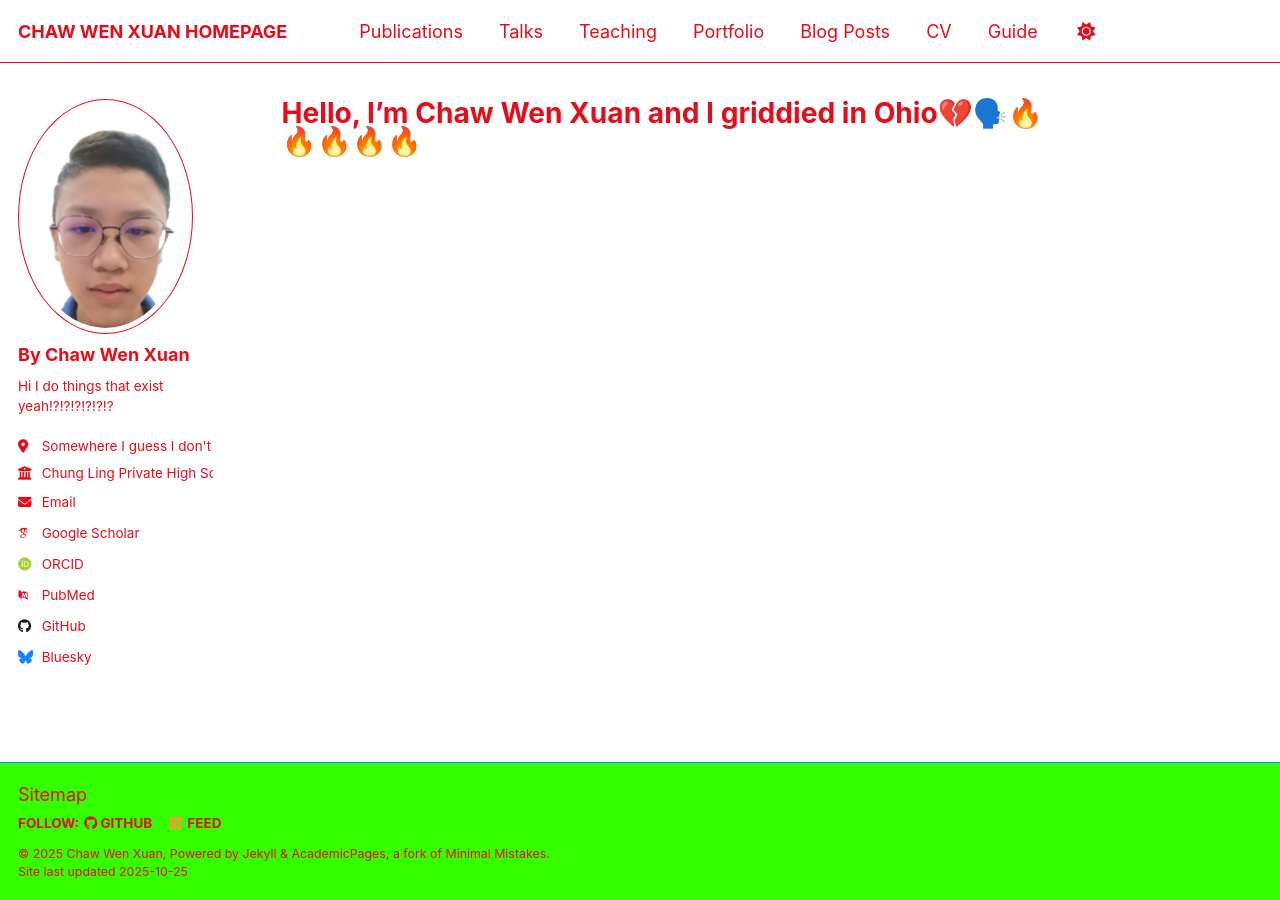
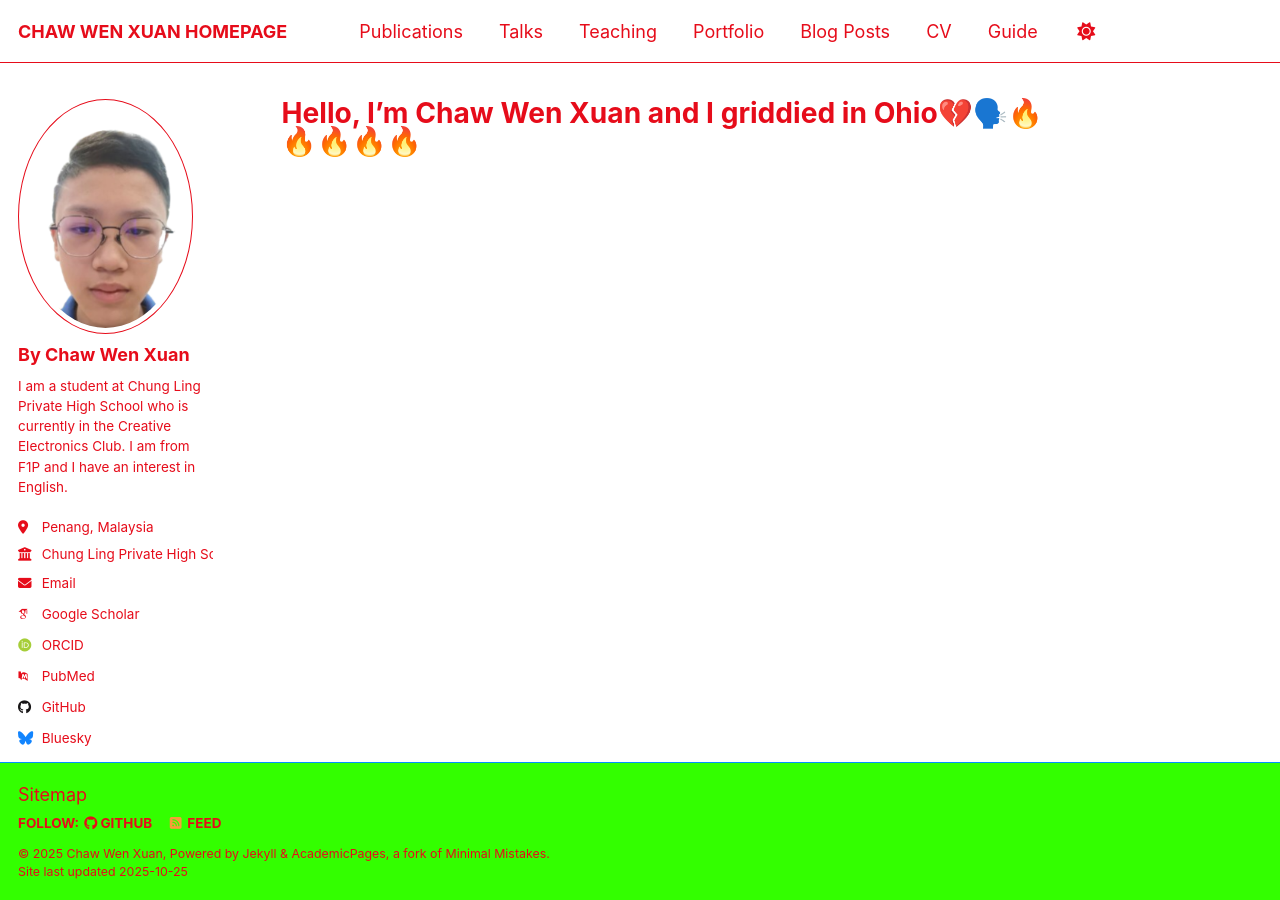
Before and after one commit to Vince4242/Vince4242.github.io, a Jekyll site: the page built from _pages/about.md, in a window 1280 px wide. Built offline with Jekyll 4.4.1, drawn with Linux system fonts in a browser that asks for light colours; some web fonts are replaced; a script that is not in the unit is left out.

Commit message:
update _config.yml

```diff
--- a/_config.yml
+++ b/_config.yml
@@ -26,8 +26,8 @@ author:
   avatar           : "image.png"
   name             : "By Chaw Wen Xuan"
   pronouns         : # example: "6/7"
-  bio              : "Hi I do things that exist yeah!?!?!?!?!?!?"
-  location         : "Somewhere I guess I don't know man im blind"
+  bio              : "I am a student at Chung Ling Private High School who is currently in the Creative Electronics Club. I am from F1P and I have an interest in English."
+  location         : "Penang, Malaysia"
   employer         : "Chung Ling Private High School"
   uri              : # URL
   email            : "s25314@clphs.edu.my"
```
